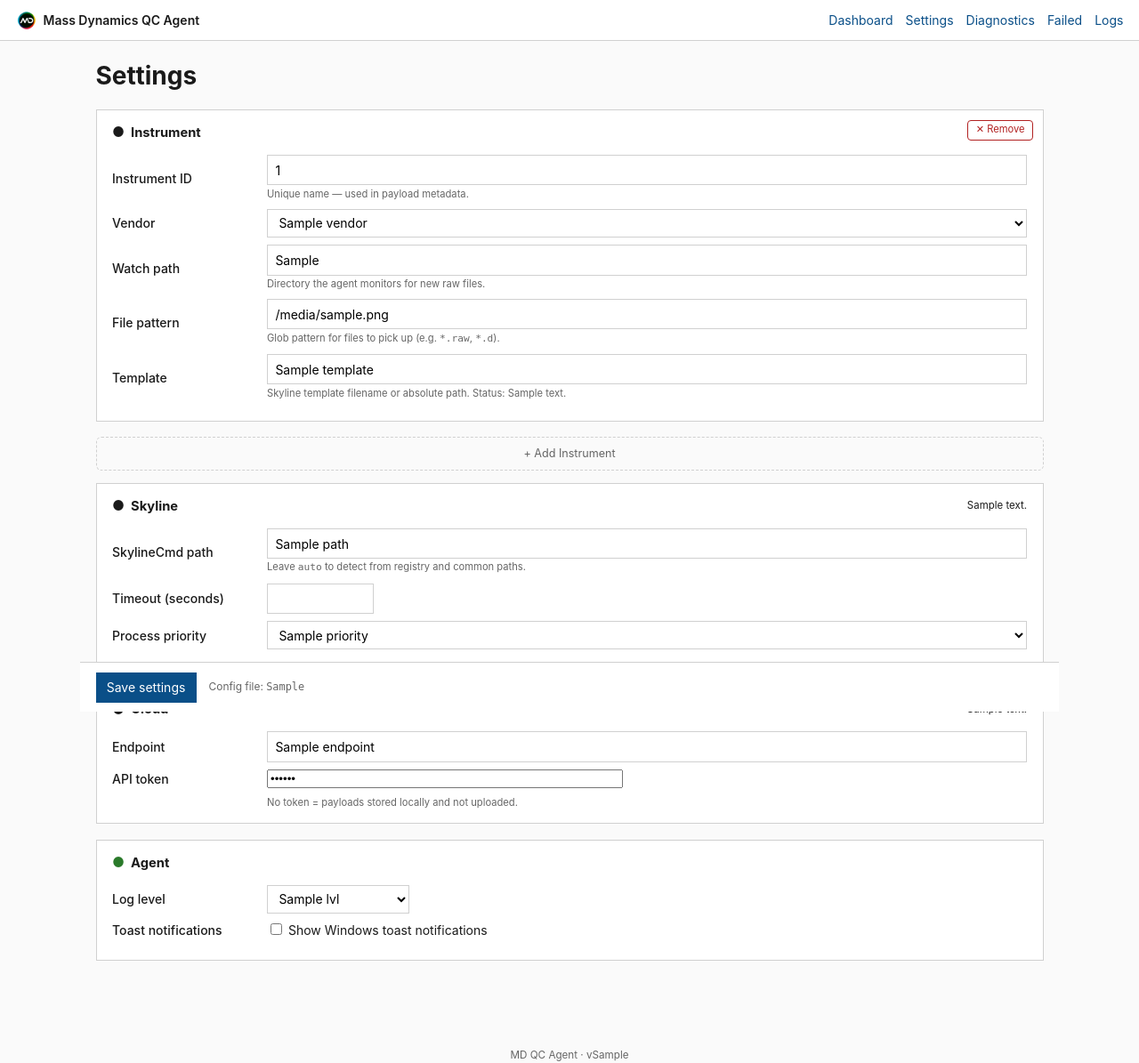
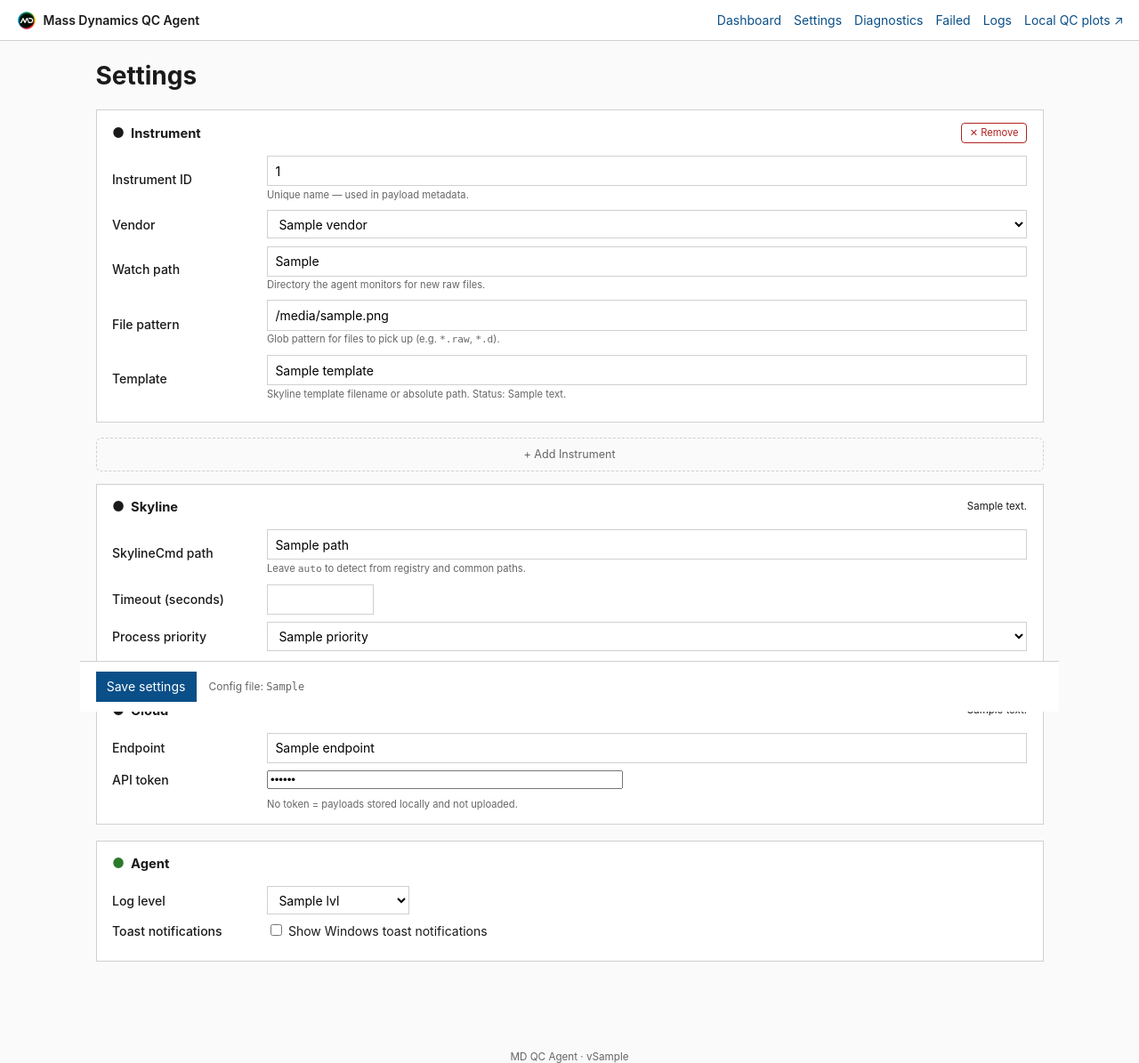
Before and after one commit to webwebb56/mdqc-py, a Python web app: template src/mdqc/webui/templates/settings/index.html in a window 1280 px wide. Shown: the top 1195 px of the page at 89% size. Run offline with Jinja, Linux system fonts and the light colour scheme; the template is opened without the code that fills it: most values are stand-ins (such as "Sample title", 1, 10 or a date in 2020).

Commit message:
Fix Remove button overlap; add Local QC plots nav link
Move Remove button inside section-heading flex row so it sits
after the status message. Add Local QC plots nav link to localhost:8501.

Co-Authored-By: Claude Sonnet 4.6 <noreply@anthropic.com>

```diff
--- a/src/mdqc/webui/templates/base.html
+++ b/src/mdqc/webui/templates/base.html
@@ -34,6 +34,7 @@
         <a href="/diagnostics">Diagnostics</a>
         <a href="/failed">Failed</a>
         <a href="/logs">Logs</a>
+        <a href="http://localhost:8501" target="_blank" rel="noopener" title="Open Streamlit QC plots in new tab">Local QC plots ↗</a>
       </nav>
     </header>
     <main>
--- a/src/mdqc/webui/templates/settings/index.html
+++ b/src/mdqc/webui/templates/settings/index.html
@@ -63,13 +63,8 @@
   .token-row { display: flex; gap: 0.5rem; align-items: center; }
   .token-row input { flex: 1; max-width: 400px; }
 
-  .instrument-panel {
-    position: relative;
-  }
   .instrument-panel .remove-btn {
-    position: absolute;
-    top: 0.75rem;
-    right: 0.75rem;
+    margin-left: 1rem;
     background: none;
     border: 1px solid var(--bad);
     color: var(--bad);
@@ -78,6 +73,8 @@
     font-size: 0.8em;
     cursor: pointer;
     line-height: 1.4;
+    white-space: nowrap;
+    flex-shrink: 0;
   }
   .instrument-panel .remove-btn:hover {
     background: #fdf0f0;
@@ -121,11 +118,11 @@
   <div id="instruments-container">
     {% for ic in instruments_ctx %}
     <section class="panel instrument-panel" data-idx="{{ ic.idx }}">
-      <button type="button" class="remove-btn" onclick="removeInstrument(this)" title="Remove instrument">✕ Remove</button>
       <div class="section-heading">
         <span class="dot {{ ic.status.state }}">●</span>
         <h2>Instrument {% if instruments_ctx | length > 1 %}{{ loop.index }}{% endif %}</h2>
         <span class="status-msg {{ ic.status.state }}">{{ ic.status.message }}</span>
+        <button type="button" class="remove-btn" onclick="removeInstrument(this)" title="Remove instrument">✕ Remove</button>
       </div>
 
       <div class="field-row">
@@ -183,11 +180,11 @@
     {% if not instruments_ctx %}
     {# Render a blank instrument panel if none configured #}
     <section class="panel instrument-panel" data-idx="0">
-      <button type="button" class="remove-btn" onclick="removeInstrument(this)" title="Remove instrument">✕ Remove</button>
       <div class="section-heading">
         <span class="dot muted">●</span>
         <h2>Instrument 1</h2>
         <span class="status-msg muted">Not configured</span>
+        <button type="button" class="remove-btn" onclick="removeInstrument(this)" title="Remove instrument">✕ Remove</button>
       </div>
 
       <div class="field-row">
@@ -361,11 +358,11 @@ function addInstrument() {
 
   const html = `
   <section class="panel instrument-panel" data-idx="${idx}">
-    <button type="button" class="remove-btn" onclick="removeInstrument(this)" title="Remove instrument">✕ Remove</button>
     <div class="section-heading">
       <span class="dot muted">●</span>
       <h2>Instrument</h2>
       <span class="status-msg muted">Not saved yet</span>
+      <button type="button" class="remove-btn" onclick="removeInstrument(this)" title="Remove instrument">✕ Remove</button>
     </div>
 
     <div class="field-row">
```
